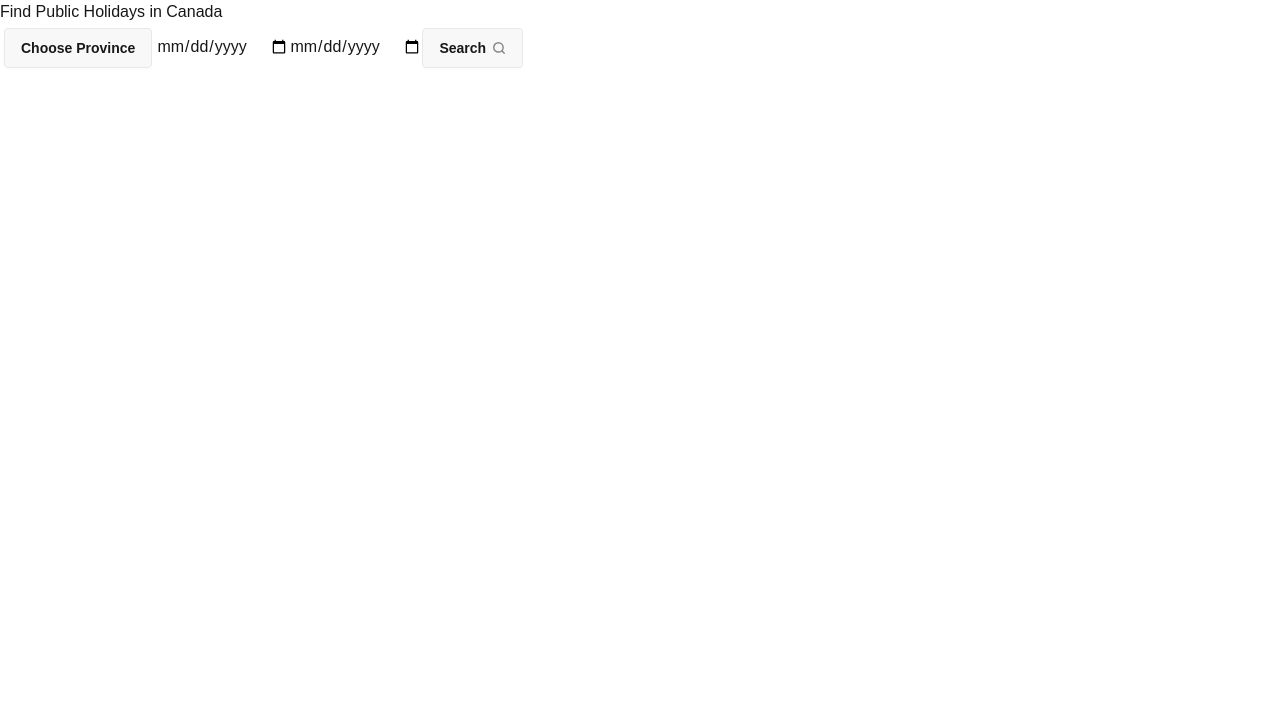
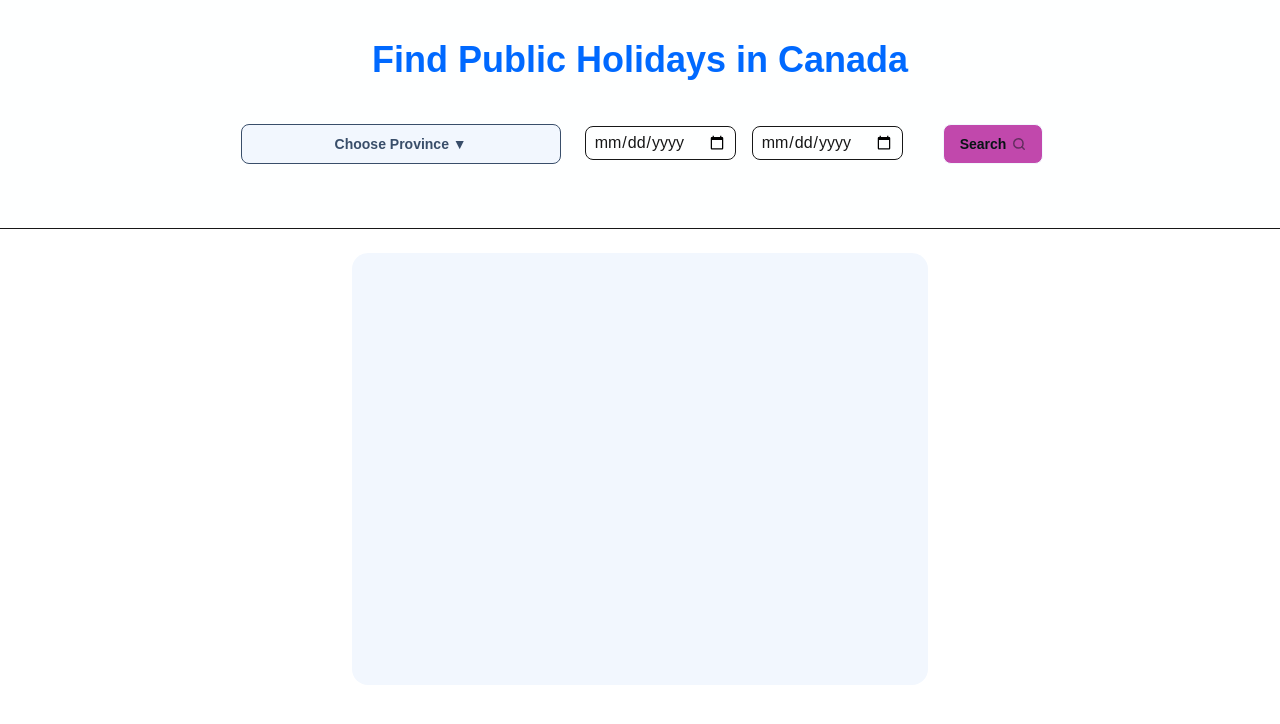
Before and after one commit to misato118/canadian-holidays-finder, a Next.js app: page / in a window 1280 px wide. Shown: the top 724 px of the page. Built offline with nearby package versions, Linux system fonts and the light colour scheme.

Commit message:
Changed some stylings

```diff
--- a/pages/index.tsx
+++ b/pages/index.tsx
@@ -42,27 +42,29 @@ export default function Home() {
   }
 
   return (
-    <div>
-      <h1>Find Public Holidays in Canada</h1>
-      <form onSubmit={onSubmit}>
+    <div className="min-h-[100dvh] flex flex-col bg-base-100">
+      <header className="sticky top-0 z-10 bg-base-100/90 backdrop-blur border-b">
+        <div className="mx-auto max-w-5xl px-4 py-10 text-center">
+          <h1 className="text-primary text-4xl font-bold">Find Public Holidays in Canada</h1>
+          <form onSubmit={onSubmit} className="pb-5 pt-10">
             {/* Province dropdown */}
-        <div className="dropdown">
-          <div tabIndex={0} role="button" className="btn m-1">{province.title == "" ? "Choose Province" : province.title}</div>
+            <div className="dropdown mr-5">
+              <div tabIndex={0} role="button" className="btn m-1 w-xs border-1 border-solid border-base-content">{province.title == "" ? "Choose Province" : province.title} ▼</div>
               <ul tabIndex={0} className="dropdown-content menu bg-base-100 rounded-box z-1 w-52 p-2 shadow-sm">
                 {provinces.map((province, index) => {
                   const title = province.substring(0, province.length - 3);
                   const code = province.substring(province.length - 2);
                   return (
-                  <li key={province + index} onClick={() => {setProvince({ title: title, code: code }); handleClick();}}><a>{title}</a></li>
+                    <li key={province + index} onClick={() => { setProvince({ title: title, code: code }); handleClick(); }}><a>{title}</a></li>
                   )
                 })}
               </ul>
             </div>
             {/* TODO: Date range selector here */}
-        <input type="date" value={startDate} onChange={e => setStartDate(e.target.value)} />
-        <input type="date" value={endDate} onChange={e => setEndDate(e.target.value)} />
+            <input type="date" className="mr-2 px-2 py-1 border-1 border-solid rounded-lg cursor-pointer" value={startDate} onChange={e => setStartDate(e.target.value)} />
+            <input type="date" className="ml-2 px-2 py-1 border-1 border-solid rounded-lg cursor-pointer" value={endDate} onChange={e => setEndDate(e.target.value)} />
             {/* TODO: Search button here */}
-        <button className="btn">
+            <button className="btn ml-10 bg-accent text-info-content">
               Search
               <svg className="h-[1em] opacity-50" xmlns="http://www.w3.org/2000/svg" viewBox="0 0 24 24">
                 <g
@@ -78,9 +80,13 @@ export default function Home() {
               </svg>
             </button>
           </form>
+        </div>
+      </header>
 
-      {/* TODO: Display area here */}
-      <div>
+      <main className="flex-1 overflow-hidden px-4">
+        {/* Display area here */}
+        <div className="mx-auto max-w-xl py-6 space-y-4 h-[60vh]">
+          <div className="card bg-base-200 p-4 text-center min-h-full h-full overflow-y-auto">
             {list ?
               (
                 <ul>
@@ -92,10 +98,9 @@ export default function Home() {
               </ul>
               )
             : <p>Nothing yet</p>}
-
-
-        {/* {data ? <pre>{JSON.stringify(data, null, 2)}</pre> : <p>Nothing yet</p>} */}
           </div>
+        </div>
+      </main>
     </div>
   );
 }
--- a/styles/globals.css
+++ b/styles/globals.css
@@ -1,5 +1,7 @@
 @import "tailwindcss";
-@plugin "daisyui";
+@plugin "daisyui" {
+  themes: winter --default, dim --prefersdark;
+}
 
 :root {
   --background: #ffffff;
```
Lines whose indentation alone changed are shown as unchanged.
